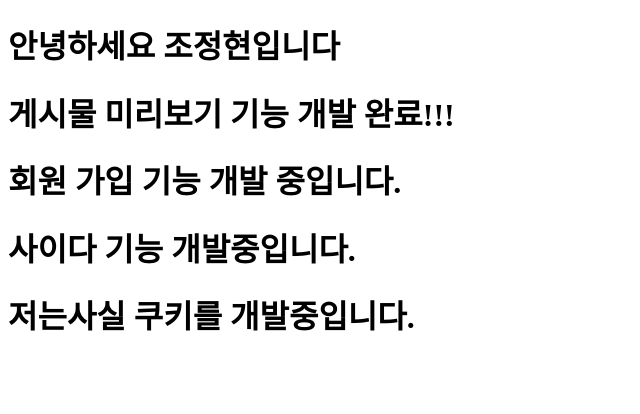
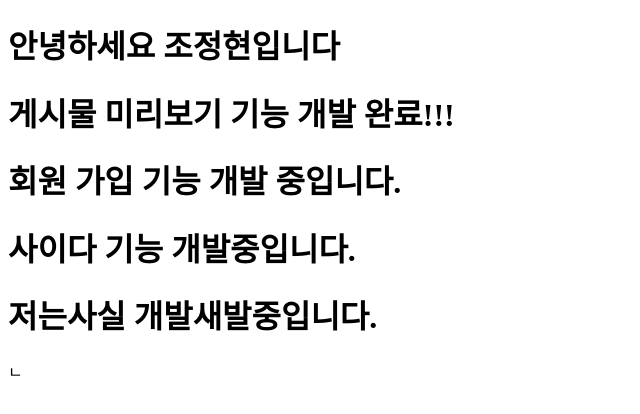
Before and after one commit to AWS-Cloud-School-6/demo-repository, a website: page index.html in a window 1280 px wide. Shown: the whole page, without its empty margins (0-640 px from the left). Drawn offline with Linux system fonts and the light colour scheme.

```diff
--- a/index.html
+++ b/index.html
@@ -12,7 +12,7 @@
     <h1>게시물 미리보기 기능 개발 완료!!!</h1>
     <h1>회원 가입 기능 개발 중입니다.</h1>
     <h1>사이다 기능 개발중입니다.</h1>
-    <h1>저는사실 쿠키를 개발중입니다.</h1>
-</body>
+    <h1>저는사실 개발새발중입니다.</h1>
+</body>ㄴ
 
 </html>
```
